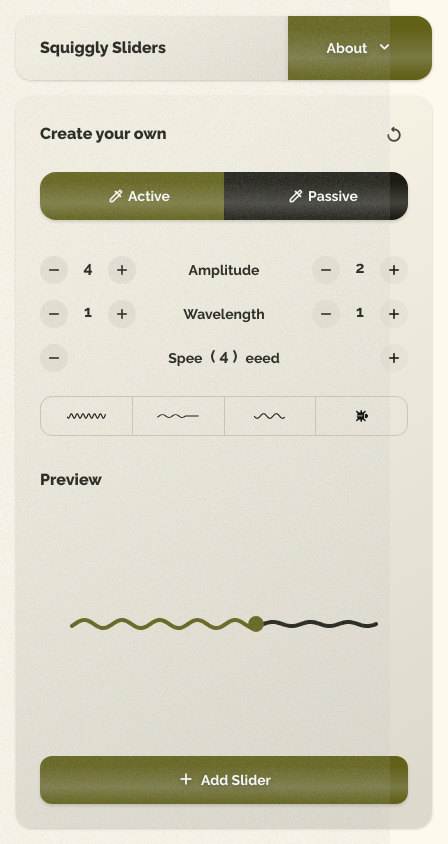
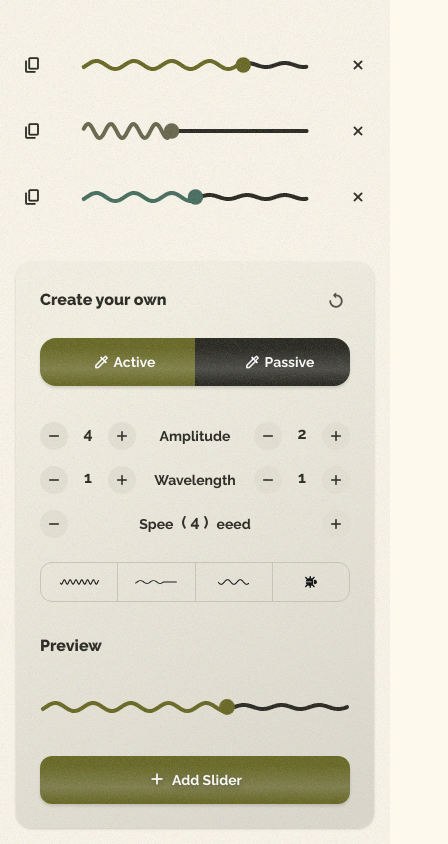
Before and after one commit to raayyananan/squiggly-sliders, a SvelteKit app: page / in a window 390 px wide. Shown: the whole page, 448 px wide, since content can reach past the window. Built offline with nearby package versions, Linux system fonts and the light colour scheme.

Commit message:
basic mobile responsiveness

```diff
--- a/src/lib/squigglySlider.svelte
+++ b/src/lib/squigglySlider.svelte
@@ -203,6 +203,8 @@
     .range-container {
         position: relative;
         width: 100%;
+        max-width: 100%;
+        min-width: 0px;
     }
     input[type="range"] {
         position: absolute;
--- a/src/routes/+page.svelte
+++ b/src/routes/+page.svelte
@@ -35,16 +35,16 @@
             val = 4 + Math.floor(Math.random() * (4))
         ) =>
     {
-        if (typeof window !== 'undefined') {
-            if ((sliders.length - 1) * (50 + 16 * 4) > window.innerHeight) {
-                toast.error(`Please remove a slider to add another`, {
-                    classes: {
-                        toast: "raleway flex items-center rounded-xl h-12 easing-decelerate shadow-md border-none bg-inverse-surface text-inverse-on-surface dark:bg-secondary-fixed dark:text-inverse-on-secondary-fixed"
-                    }
-                })
-                return;
-            }
-        }
+        // if (typeof window !== 'undefined') {
+        //     if ((sliders.length - 1) * (50 + 16 * 4) > window.innerHeight) {
+        //         toast.error(`Please remove a slider to add another`, {
+        //             classes: {
+        //                 toast: "raleway flex items-center rounded-xl h-12 easing-decelerate shadow-md border-none bg-inverse-surface text-inverse-on-surface dark:bg-secondary-fixed dark:text-inverse-on-secondary-fixed"
+        //             }
+        //         })
+        //         return;
+        //     }
+        // }
         const newSlider = {
             id: idCount + 1,
             active,
@@ -165,17 +165,19 @@
 
 <Toaster position="bottom-left" />
 
-<div class="w-full h-full flex">
+<div class="w-full h-full flex flex-col md:flex-row">
 
-    <div class="sliders-container flex-auto h-full flex flex-col items-center justify-center overflow-y-scroll scrollbar-appearance-none py-12">
+    <div class="sliders-container flex-auto h-full flex flex-col items-center md:justify-center overflow-y-scroll scrollbar-appearance-none py-6 md:py-12">
         <!-- <ColorPicker on:input={(e) => {inputColor(e, 'active')}} /> on:input={(e) => {inputColor(e, 'active')}} -->
         {#each sliders as slider (slider.id)}
-        <div in:slide={{duration: 250, easing: backOut}} out:fadeSlide={{duration: 150}} class="w-116 h-14 flex items-center gap-4 group {slider.id > 0 && 'mt-4'}">
-                <button on:click={() => {copySliderProperties(slider.id)}} class="opacity-0 group-hover:opacity-100 focus-visible:opacity-100 increment-button rounded-full h-8 w-8 md:hover:bg-surface-container text-on-surface flex items-center justify-center md:hover:brightness-95 active:brightness-95 md:active:brightness-[.93] active:scale-95 transition-all duration-100 flex-shrink-0">
+        <div in:slide={{duration: 250, easing: backOut}} out:fadeSlide={{duration: 150}} class="w-full md:w-116 h-14 flex items-center justify-between px-4 gap-4 group {slider.id > 0 && 'mt-4'}">
+                <button on:click={() => {copySliderProperties(slider.id)}} class="opacity-1 md:opacity-0 group-hover:opacity-100 focus-visible:opacity-100 increment-button rounded-full h-8 w-8 md:hover:bg-surface-container text-on-surface flex items-center justify-center md:hover:brightness-95 active:brightness-95 md:active:brightness-[.93] active:scale-95 transition-all duration-100 flex-shrink-0">
                     <div class="material-symbols-rounded text-lg font-semibold">content_copy</div>
                 </button>
-                <SquigglySlider min=0 max=10 active={slider.active} passive={slider.passive} activeAmplitude={slider.activeAmplitude} passiveAmplitude={slider.passiveAmplitude} activeWavelength={slider.activeWavelength} passiveWavelength={slider.passiveWavelength} speedFactor={slider.speedFactor} value={slider.val}></SquigglySlider>
-                <button on:click={() => {removeSlider(slider.id)}} class="opacity-0 group-hover:opacity-100 focus-visible:opacity-100 increment-button rounded-full h-8 w-8 md:hover:bg-surface-container text-on-surface flex items-center justify-center md:hover:brightness-95 active:brightness-95 md:active:brightness-[.93] active:scale-95 transition-all duration-100 flex-shrink-0">
+                <div class="w-8/12 md:w-full">
+                    <SquigglySlider min=0 max=10 active={slider.active} passive={slider.passive} activeAmplitude={slider.activeAmplitude} passiveAmplitude={slider.passiveAmplitude} activeWavelength={slider.activeWavelength} passiveWavelength={slider.passiveWavelength} speedFactor={slider.speedFactor} value={slider.val}></SquigglySlider>
+                </div>
+                <button on:click={() => {removeSlider(slider.id)}} class="opacity-1 md:opacity-0 group-hover:opacity-100 focus-visible:opacity-100 increment-button rounded-full h-8 w-8 md:hover:bg-surface-container text-on-surface flex items-center justify-center md:hover:brightness-95 active:brightness-95 md:active:brightness-[.93] active:scale-95 transition-all duration-100 flex-shrink-0">
                     <div class="material-symbols-rounded text-lg font-semibold">close</div>
                 </button>
             </div>
@@ -184,10 +186,10 @@
             <h3 in:fade={{delay: 350, duration: 150}} class="font-bold text-sm">Add a slider!</h3>
         {/if}
     </div>
-    <div class="w-116 p-4 flex-shrink-0">
+    <div class="w-full md:w-116 p-4 flex-shrink-0">
         <div class="h-full rounded-xl gap-4 flex flex-col">
 
-            <div class="card-background pl-6 shadow shadow-black/15 rounded-2xl flex flex-col gap-4">
+            <div class="hidden md:flex card-background pl-6 shadow shadow-black/15 rounded-2xl flex-col gap-4">
                 <div class="h-16 flex items-center justify-between">
                     <h2 class="font-extrabold">Squiggly Sliders</h2>
                     <button class="global-theme-button button-shadow-left flex items-center w-36 justify-center h-full primary-gradient-background text-on-primary rounded-r-2xl group md:active:brightness-95">
```
